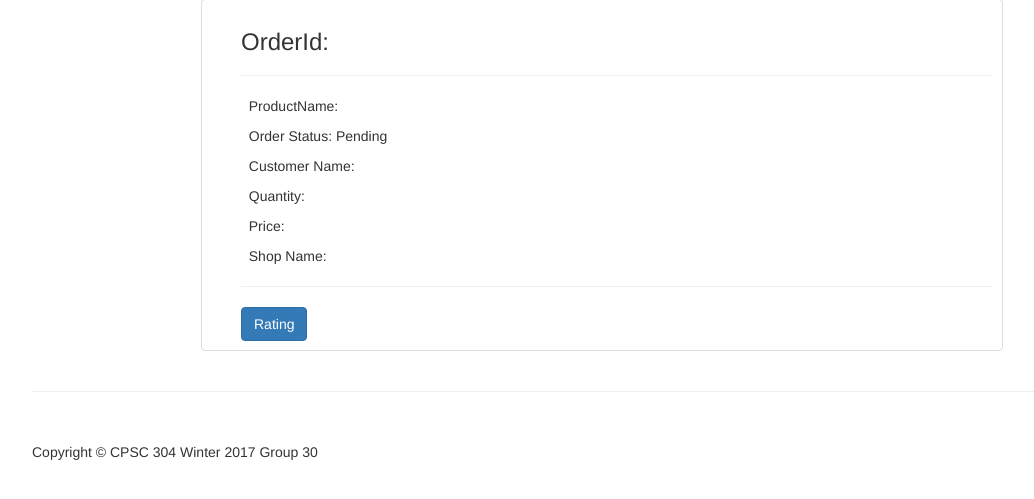
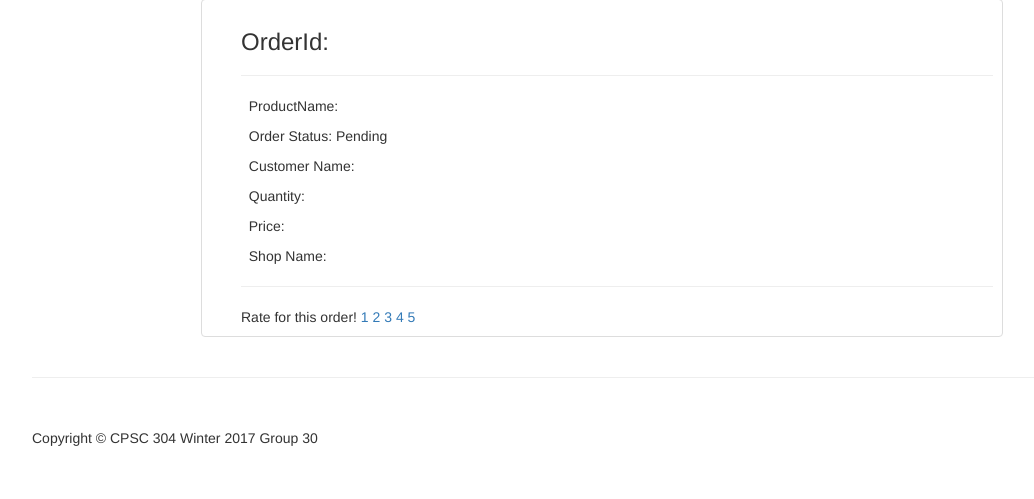
Before and after one commit to npojoku/OnlineShopping, a PHP site: page /frontend/php/viewOrders.php in a window 1280 px wide. Shown: the part 71-570 px from the top of the page, without its empty margins (38-1072 px from the left). Run offline with PHP 8.4, Linux system fonts and the light colour scheme; the visitor is signed in with stand-in values (Sample User, id 1); data that the repository does not hold is empty.

Commit message:
rating part

```diff
--- a/backend/account/updateCard.php
+++ b/backend/account/updateCard.php
@@ -7,6 +7,8 @@ function updateCard($con, $CardId, $CreditCard, $CreditExpDate){
     SET `CreditCard`='$CreditCard',`CreditExpDate`=STR_TO_DATE('$CreditExpDate','%Y-%m')
     WHERE CardId = '$CardId' AND PersonId = '$PersonId'";
 
+   $sql = "DELETE FROM `CreditCard` WHERE PersonID = '$PersonId' and CardId = '$CardId'";
+
   $query = mysqli_prepare($con, $sql);
 
   return $query->execute();
--- a/frontend/php/parts/viewOrdersBody.php
+++ b/frontend/php/parts/viewOrdersBody.php
@@ -40,7 +40,13 @@
 				<p> <?php echo "&nbsp;&nbsp;Shop Name: $data[ShopName]" ?> </p>
 
                 <hr>
-                <button type="button" class="btn btn-primary">Rating</button>
+
+				<div class="rating">
+						Rate for this order!
+						<?php foreach(range(1,5) as $rating):?>
+						<a href="../php/rate.php?orderid=<?php echo $id;?>&rating=<?php echo $rating;?>"><?php echo $rating; ?></a>
+						<?php endforeach;?>
+				</div>
 
             </div>
 
```
Also changed, not shown: frontend/php/parts/rateBody.php (added, +14 -0 lines), frontend/php/rate.php (added, +21 -0 lines).
